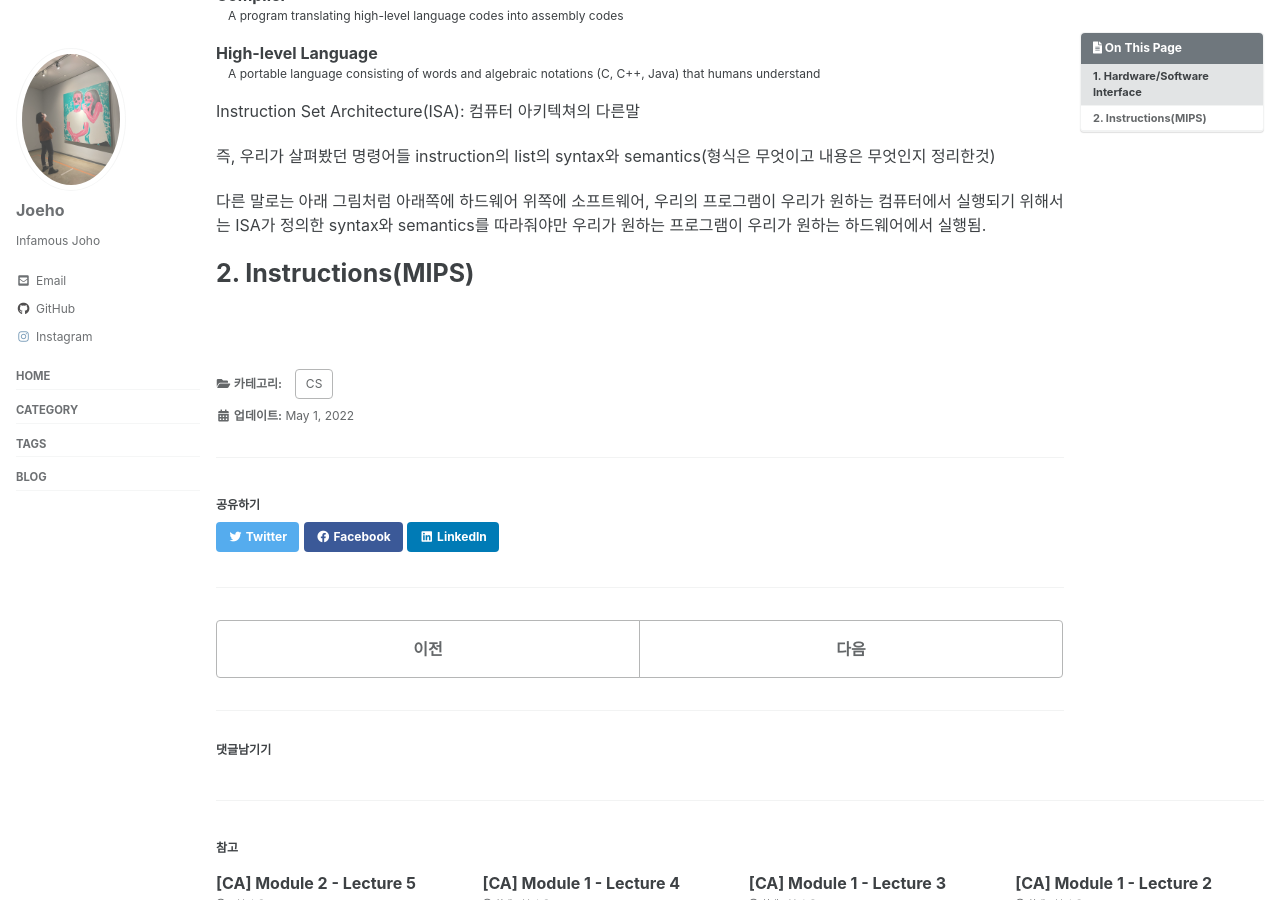
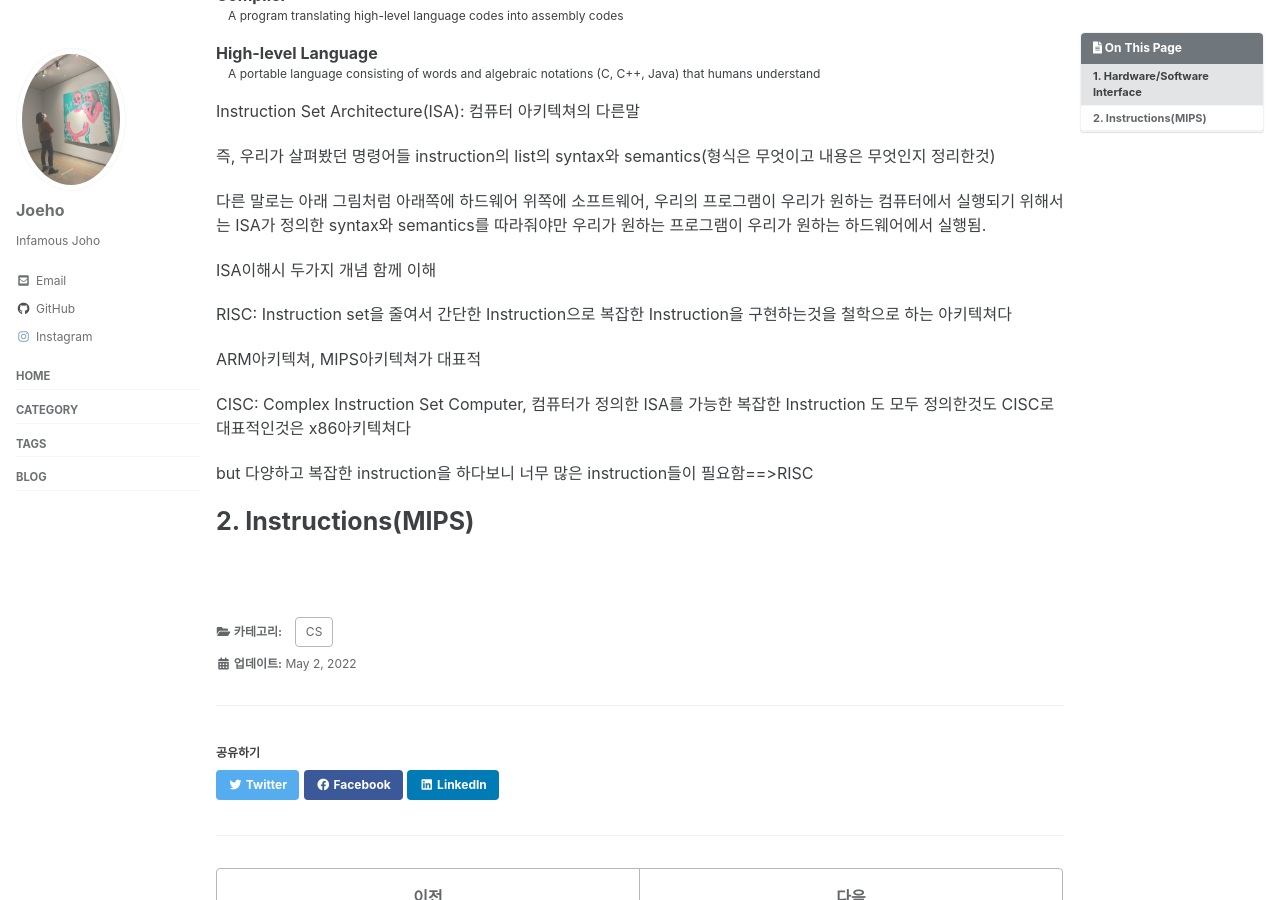
Before and after one commit to joeholee/joeholee.github.io, a Jekyll site: the page built from _posts/2022-03-15-ca-first.md, in a window 1280 px wide and 900 px high, scrolled down 483 px. Built offline with Jekyll 4.4.1, drawn with Linux system fonts in a browser that asks for light colours; cached includes are drawn as plain includes; some web fonts are replaced; comment, search, counter and statistics services are not loaded.

Commit message:
Update 2022-03-15-ca-first.md

```diff
--- a/_posts/2022-03-15-ca-first.md
+++ b/_posts/2022-03-15-ca-first.md
@@ -48,5 +48,15 @@ Instruction Set Architecture(ISA): 컴퓨터 아키텍쳐의 다른말
 
 다른 말로는 아래 그림처럼 아래쪽에 하드웨어 위쪽에 소프트웨어, 우리의 프로그램이 우리가 원하는 컴퓨터에서 실행되기 위해서는 ISA가 정의한 syntax와 semantics를 따라줘야만 우리가 원하는 프로그램이 우리가 원하는 하드웨어에서 실행됨.
 
+ISA이해시 두가지 개념 함께 이해
+
+RISC: Instruction set을 줄여서 간단한 Instruction으로 복잡한 Instruction을 구현하는것을 철학으로 하는 아키텍쳐다
+
+ARM아키텍쳐, MIPS아키텍쳐가 대표적
+
+CISC: Complex Instruction Set Computer, 컴퓨터가 정의한 ISA를 가능한 복잡한 Instruction 도 모두 정의한것도 CISC로 대표적인것은 x86아키텍쳐다
+
+but 다양하고 복잡한 instruction을 하다보니 너무 많은 instruction들이 필요함==>RISC
+
 # 2. Instructions(MIPS)
 <br>
```
Also changed, not shown: other parts of _posts/2022-03-15-ca-first.md (+1 -1 lines).
